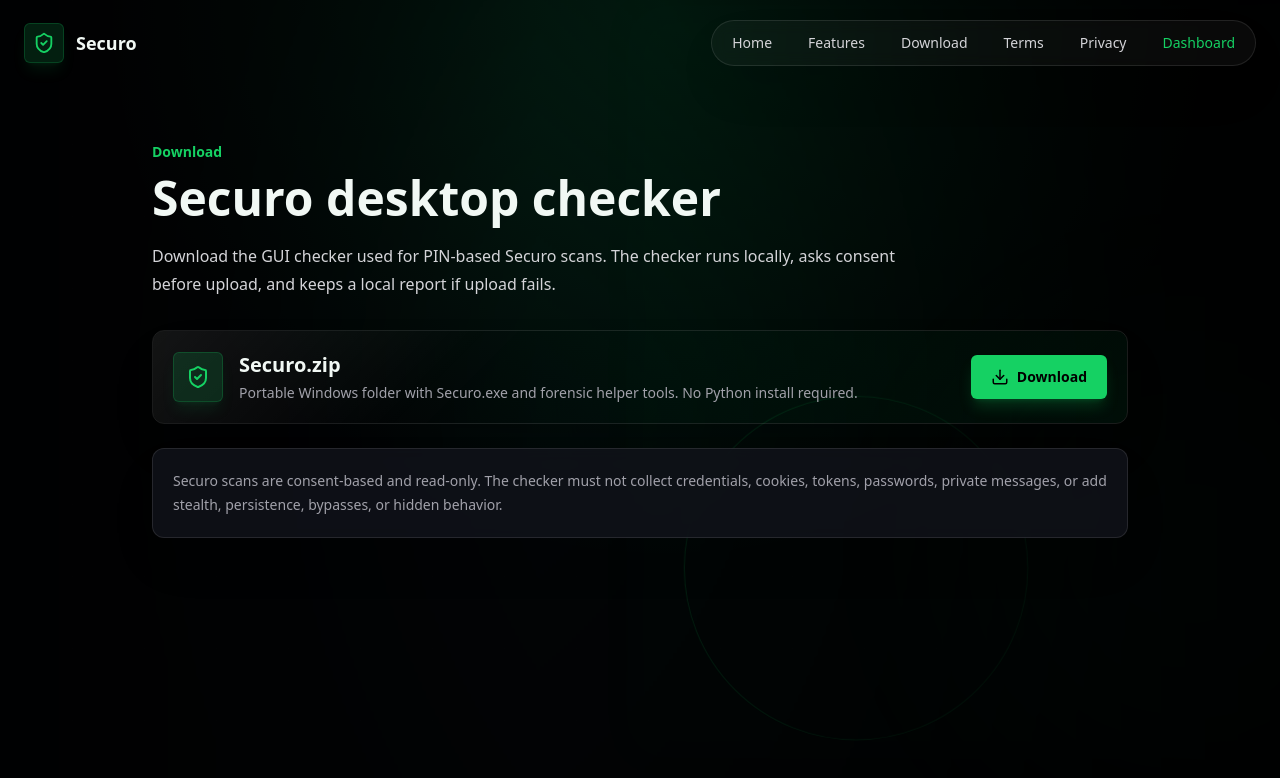
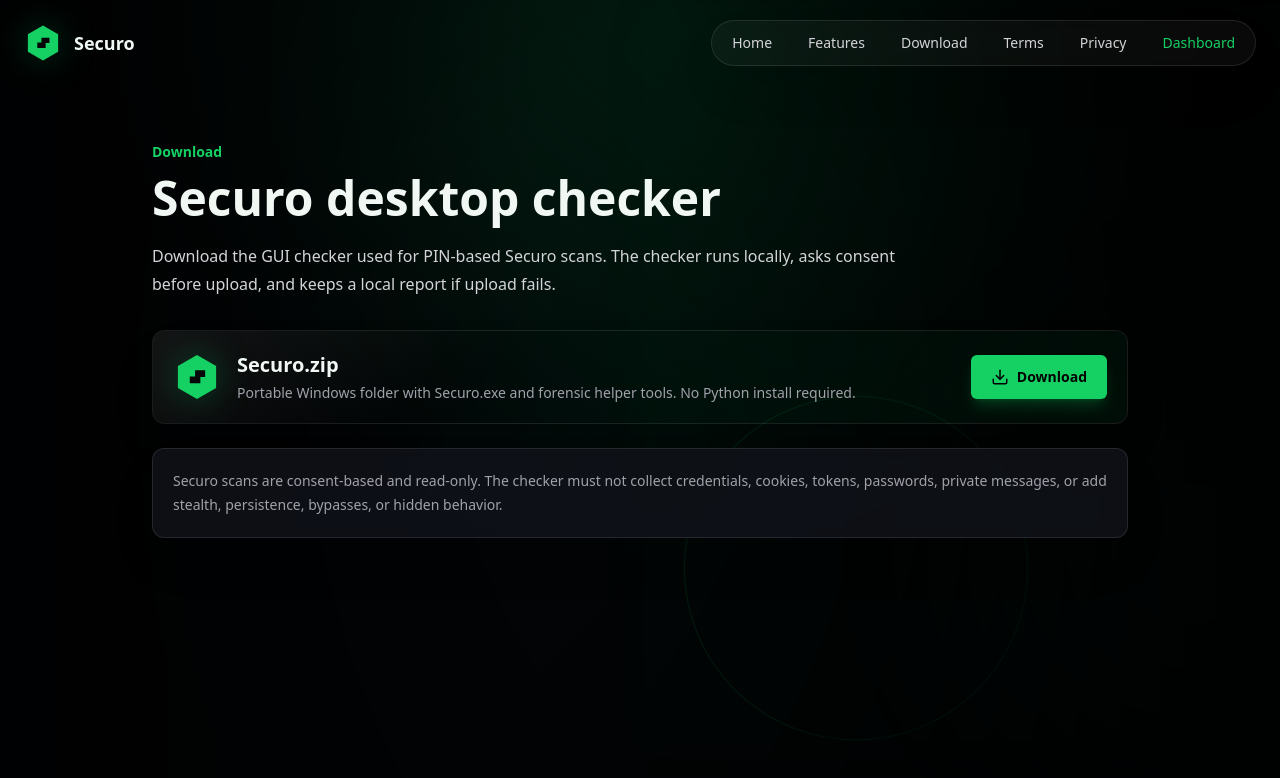
Before and after one commit to grayson1015/SECURO-NEXT, a Next.js app: page /download in a window 1280 px wide. Shown: the top 778 px of the page. Built offline with nearby package versions, Linux system fonts and the light colour scheme.

Commit message:
Update Securo logo

```diff
--- a/app/admin/page.tsx
+++ b/app/admin/page.tsx
@@ -2,8 +2,9 @@
 
 import { useEffect, useState } from "react";
 import Link from "next/link";
-import { BriefcaseBusiness, Eye, ShieldCheck, Trash2, UserPlus } from "lucide-react";
+import { BriefcaseBusiness, Eye, Trash2, UserPlus } from "lucide-react";
 import { LoginPanel } from "@/components/login-panel";
+import { SecuroLogo } from "@/components/securo-logo";
 import { SiteNav } from "@/components/site-nav";
 import { Button } from "@/components/ui/button";
 import { Card, CardTitle } from "@/components/ui/card";
@@ -132,7 +133,7 @@ export default function AdminPage() {
         <SiteNav />
         <section className="mx-auto flex max-w-3xl flex-col items-center px-6 py-20 text-center">
           <Card>
-            <ShieldCheck className="mx-auto text-primary" />
+            <SecuroLogo size={52} className="mx-auto" />
             <h1 className="mt-4 text-2xl font-bold">Only Securo owners can access this page.</h1>
             <p className="mt-3 text-sm text-zinc-400">{message || "Ask the first owner to approve your account."}</p>
             <Link className="mt-6 inline-flex h-10 items-center justify-center rounded-md bg-primary px-4 text-sm font-semibold text-black" href="/dashboard">
--- a/app/download/page.tsx
+++ b/app/download/page.tsx
@@ -1,5 +1,6 @@
-import { Download, ShieldCheck } from "lucide-react";
+import { Download } from "lucide-react";
 import { PageTransition, Reveal } from "@/components/motion-shell";
+import { SecuroLogo } from "@/components/securo-logo";
 import { SiteNav } from "@/components/site-nav";
 import { Card } from "@/components/ui/card";
 
@@ -19,7 +20,7 @@ export default function DownloadPage() {
         <Card className="premium-panel mt-8">
           <div className="flex flex-wrap items-center justify-between gap-5">
             <div className="flex items-center gap-4">
-              <div className="rounded-md border border-primary/20 bg-primary/15 p-3 text-primary shadow-lg shadow-primary/10"><ShieldCheck /></div>
+              <SecuroLogo size={48} />
               <div>
                 <h2 className="text-xl font-bold">Securo.zip</h2>
                 <p className="mt-1 text-sm text-zinc-400">Portable Windows folder with Securo.exe and forensic helper tools. No Python install required.</p>
--- a/components/dashboard.tsx
+++ b/components/dashboard.tsx
@@ -2,7 +2,7 @@
 
 import { useEffect, useMemo, useState } from "react";
 import Link from "next/link";
-import { Activity, LogOut, Monitor, Plus, Search, ShieldAlert, ShieldCheck, Timer } from "lucide-react";
+import { Activity, LogOut, Monitor, Plus, Search, ShieldAlert, Timer } from "lucide-react";
 import type { PinRow, ReportRow, ScanProfile } from "@/lib/types";
 import { countDetectionCategory, countFindings, filterReports, primarySession } from "@/lib/report";
 import { formatDate } from "@/lib/utils";
@@ -11,6 +11,7 @@ import { Button } from "@/components/ui/button";
 import { Card, CardTitle, CardValue } from "@/components/ui/card";
 import { Input } from "@/components/ui/input";
 import { AnimatedBackground, Reveal, Stagger, StaggerItem } from "@/components/motion-shell";
+import { SecuroLogo } from "@/components/securo-logo";
 
 type TimeRange = "30d" | "14d" | "7d" | "3d";
 const timeRanges: { label: string; value: TimeRange; days: number }[] = [
@@ -113,7 +114,7 @@ export function Dashboard({ initialReports, initialPins, initialLoadError = "" }
       <div className="relative z-10 mx-auto max-w-7xl">
         <Reveal className="mb-6 flex flex-wrap items-center justify-between gap-4">
           <div className="flex items-center gap-3">
-            <div className="rounded-md border border-primary/20 bg-primary/15 p-2 text-primary shadow-lg shadow-primary/10"><ShieldCheck /></div>
+            <SecuroLogo size={42} />
             <div>
               <h1 className="text-2xl font-bold">Securo Dashboard</h1>
               <p className="text-sm text-zinc-400">Roblox PC checks, PIN sessions, and evidence review</p>
--- a/components/login-panel.tsx
+++ b/components/login-panel.tsx
@@ -1,8 +1,8 @@
 "use client";
 
 import { useState } from "react";
-import { ShieldCheck } from "lucide-react";
 import { AnimatedBackground, Reveal } from "@/components/motion-shell";
+import { SecuroLogo } from "@/components/securo-logo";
 import { Button } from "@/components/ui/button";
 import { Card } from "@/components/ui/card";
 import { Input } from "@/components/ui/input";
@@ -78,9 +78,7 @@ export function LoginPanel() {
       <Reveal className="relative z-10 w-full max-w-md">
       <Card className="premium-panel w-full">
         <div className="mb-6 flex items-center gap-3">
-          <div className="rounded-md border border-primary/20 bg-primary/15 p-2 text-primary shadow-lg shadow-primary/10">
-            <ShieldCheck size={26} />
-          </div>
+          <SecuroLogo size={46} />
 
           <div>
             <h1 className="text-2xl font-bold">Securo</h1>
--- /dev/null
+++ b/components/securo-logo.tsx
@@ -0,0 +1,22 @@
+import { cn } from "@/lib/utils";
+
+export function SecuroLogo({ className, size = 40 }: { className?: string; size?: number }) {
+  return (
+    <span
+      className={cn("inline-flex shrink-0 items-center justify-center", className)}
+      style={{ width: size, height: size }}
+      aria-hidden="true"
+    >
+      <svg viewBox="0 0 100 100" className="h-full w-full drop-shadow-[0_0_18px_rgba(0,210,106,.28)]">
+        <polygon
+          points="50 4 89.8 27 89.8 73 50 96 10.2 73 10.2 27"
+          className="fill-primary"
+        />
+        <path
+          d="M36 63 H57 V50 H67 V36 H46 V49 H35 V63 Z"
+          fill="#050607"
+        />
+      </svg>
+    </span>
+  );
+}
--- a/components/site-nav.tsx
+++ b/components/site-nav.tsx
@@ -1,9 +1,9 @@
 "use client";
 
 import Link from "next/link";
-import { ShieldCheck } from "lucide-react";
 import { useEffect, useState } from "react";
 import { cn } from "@/lib/utils";
+import { SecuroLogo } from "@/components/securo-logo";
 
 const links = [
   { label: "Home", href: "/" },
@@ -28,7 +28,7 @@ export function SiteNav() {
     <div className={cn("sticky top-0 z-40 transition-all duration-300", scrolled ? "border-b border-white/10 bg-[#07090d]/78 shadow-2xl shadow-black/30 backdrop-blur-xl" : "bg-transparent")}>
       <nav className="mx-auto flex max-w-7xl items-center justify-between px-6 py-5">
         <Link href="/" className="group flex items-center gap-3 text-lg font-bold">
-          <span className="rounded-md border border-primary/20 bg-primary/15 p-2 text-primary shadow-lg shadow-primary/10 transition duration-300 group-hover:scale-105 group-hover:bg-primary/20 group-hover:shadow-primary/25"><ShieldCheck size={22} /></span>
+          <SecuroLogo size={38} className="transition duration-300 group-hover:scale-105" />
           Securo
         </Link>
         <div className="hidden items-center gap-1 rounded-full border border-white/10 bg-white/[.035] p-1 text-sm text-zinc-300 shadow-2xl shadow-black/20 backdrop-blur md:flex">
```
